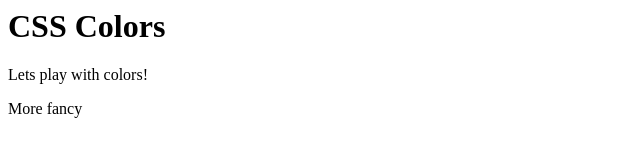
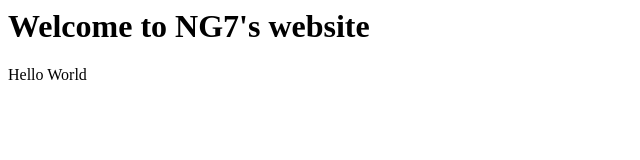
Before and after one commit to jamog64/LezGo, a plain HTML site: page Index.html in a window 1280 px wide. Shown: the whole page, without its empty margins (0-640 px from the left). Drawn offline with Linux system fonts and the light colour scheme.

Commit message:
Add files via upload

```diff
--- a/Index.html
+++ b/Index.html
@@ -1,6 +1,10 @@
-<h1>CSS Colors</h1>
-
-<p>Lets play with colors!</p>
-<p class="fancy">More fancy</p>
-
-<div id="circle"></div>
+<html>
+<header>
+  <title>This is title</title>
+  <link rel="stylesheet" href="style.css">
+</header>
+<h1> Welcome to NG7's website </h1>
+<body>
+  <p> Hello World </p>
+</body>
+</html>
```
